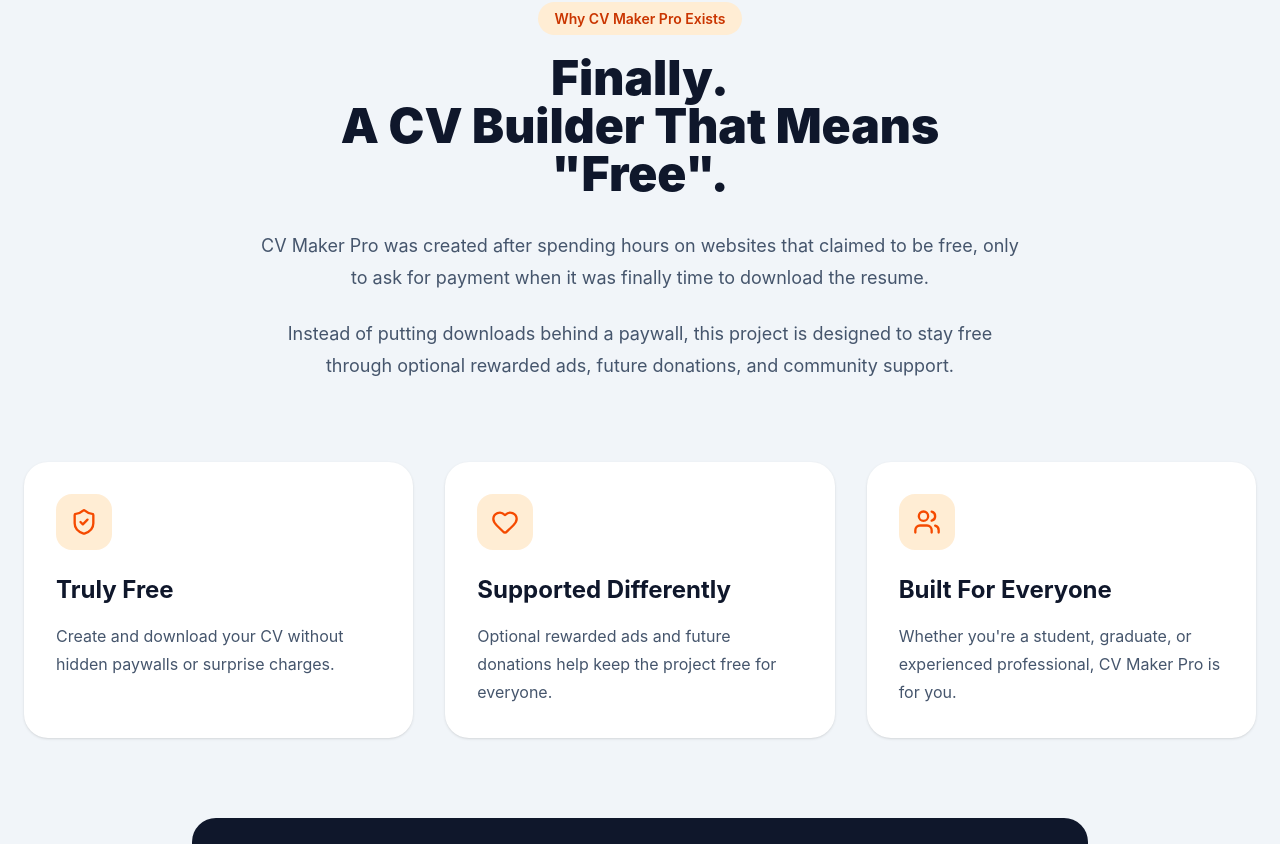
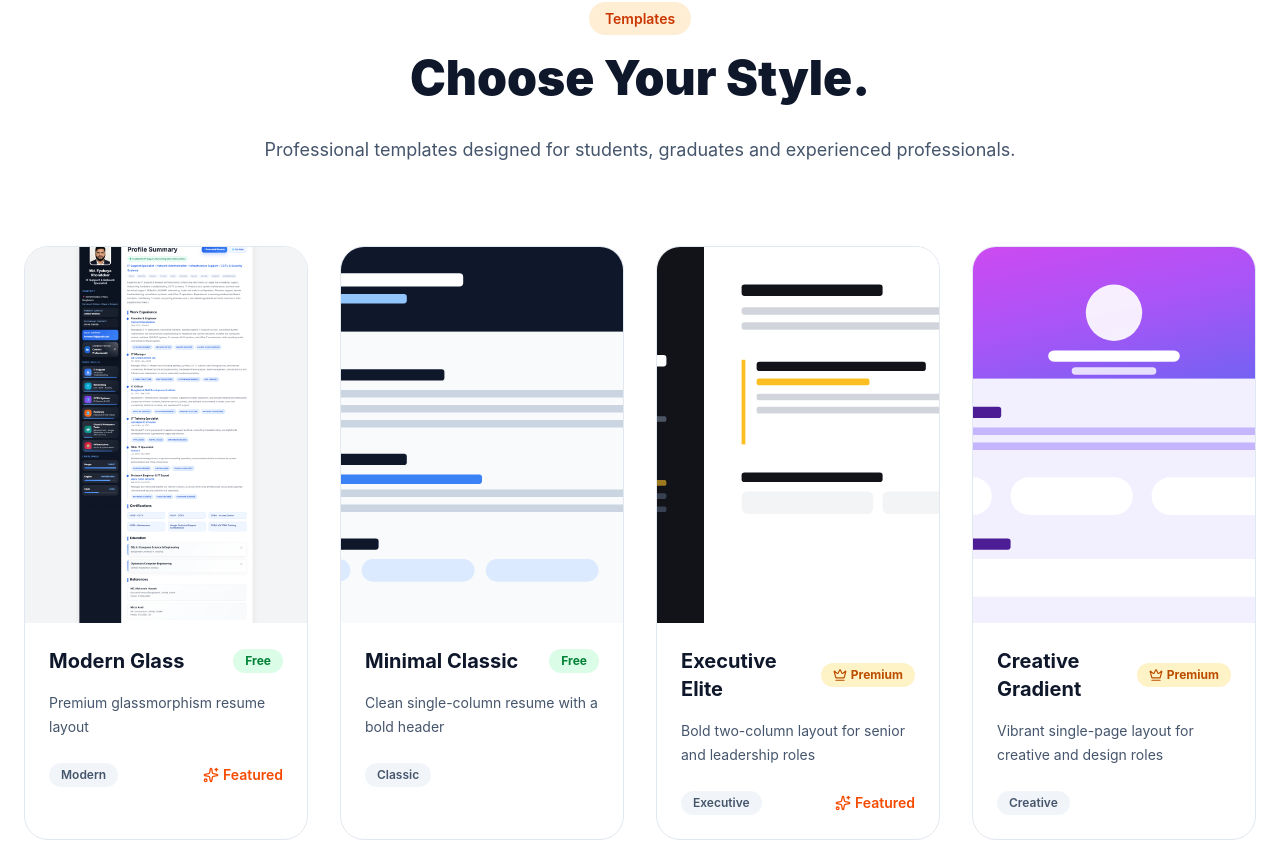
Before and after one commit to kmheon/cv-maker-pro, a React (Vite) app: page / in a window 1280 px wide. Shown: the part 1471-2315 px from the top of the page. Built offline with nearby package versions, Linux system fonts and the light colour scheme.

Commit message:
feat: add landing template showcase

```diff
--- a/src/landing/LandingPage.jsx
+++ b/src/landing/LandingPage.jsx
@@ -1,6 +1,7 @@
 import Navbar from "./Navbar";
 import Hero from "./Hero";
 import Story from "./Story";
+import Templates from "./Templates";
 import TrustBar from "./TrustBar";
 import Footer from "./Footer";
 
@@ -9,6 +10,7 @@
     <main className="bg-white">
       <Navbar />
       <Hero />
+      <Templates />
       <Story />
       <TrustBar />
       <Footer />
--- /dev/null
+++ b/src/landing/Templates.jsx
@@ -0,0 +1,99 @@
+import { Crown, Sparkles } from "lucide-react";
+import templates, { templateList } from "../templates";
+
+export default function Templates() {
+  return (
+    <section
+      id="templates"
+      className="bg-white py-28"
+    >
+      <div className="mx-auto max-w-7xl px-6">
+
+        <div className="mx-auto max-w-3xl text-center">
+
+          <span className="rounded-full bg-orange-100 px-4 py-2 text-sm font-semibold text-orange-700">
+            Templates
+          </span>
+
+          <h2 className="mt-6 text-5xl font-black text-slate-900">
+            Choose Your Style.
+          </h2>
+
+          <p className="mt-8 text-lg leading-8 text-slate-600">
+            Professional templates designed for students,
+            graduates and experienced professionals.
+          </p>
+
+        </div>
+
+        <div className="mt-20 grid gap-8 md:grid-cols-2 xl:grid-cols-4">
+
+          {templateList.map((template) => (
+
+            <div
+              key={template.id}
+              className="group overflow-hidden rounded-3xl border border-slate-200 bg-white transition-all duration-300 hover:-translate-y-2 hover:shadow-2xl"
+            >
+
+              <div className="aspect-[3/4] overflow-hidden bg-slate-100">
+
+                <img
+                  src={template.thumbnail}
+                  alt={template.name}
+                  className="h-full w-full object-cover transition duration-500 group-hover:scale-105"
+                />
+
+              </div>
+
+              <div className="p-6">
+
+                <div className="flex items-center justify-between">
+
+                  <h3 className="text-xl font-bold text-slate-900">
+                    {template.name}
+                  </h3>
+
+                  {template.premium ? (
+                    <span className="flex items-center gap-1 rounded-full bg-amber-100 px-3 py-1 text-xs font-bold text-amber-700">
+                      <Crown size={14} />
+                      Premium
+                    </span>
+                  ) : (
+                    <span className="rounded-full bg-green-100 px-3 py-1 text-xs font-bold text-green-700">
+                      Free
+                    </span>
+                  )}
+
+                </div>
+
+                <p className="mt-4 text-sm leading-6 text-slate-600">
+                  {template.description}
+                </p>
+
+                <div className="mt-6 flex items-center justify-between">
+
+                  <span className="rounded-full bg-slate-100 px-3 py-1 text-xs font-semibold text-slate-600">
+                    {template.category}
+                  </span>
+
+                  {template.featured && (
+                    <span className="flex items-center gap-1 text-orange-600 text-sm font-semibold">
+                      <Sparkles size={16} />
+                      Featured
+                    </span>
+                  )}
+
+                </div>
+
+              </div>
+
+            </div>
+
+          ))}
+
+        </div>
+
+      </div>
+    </section>
+  );
+}
```
